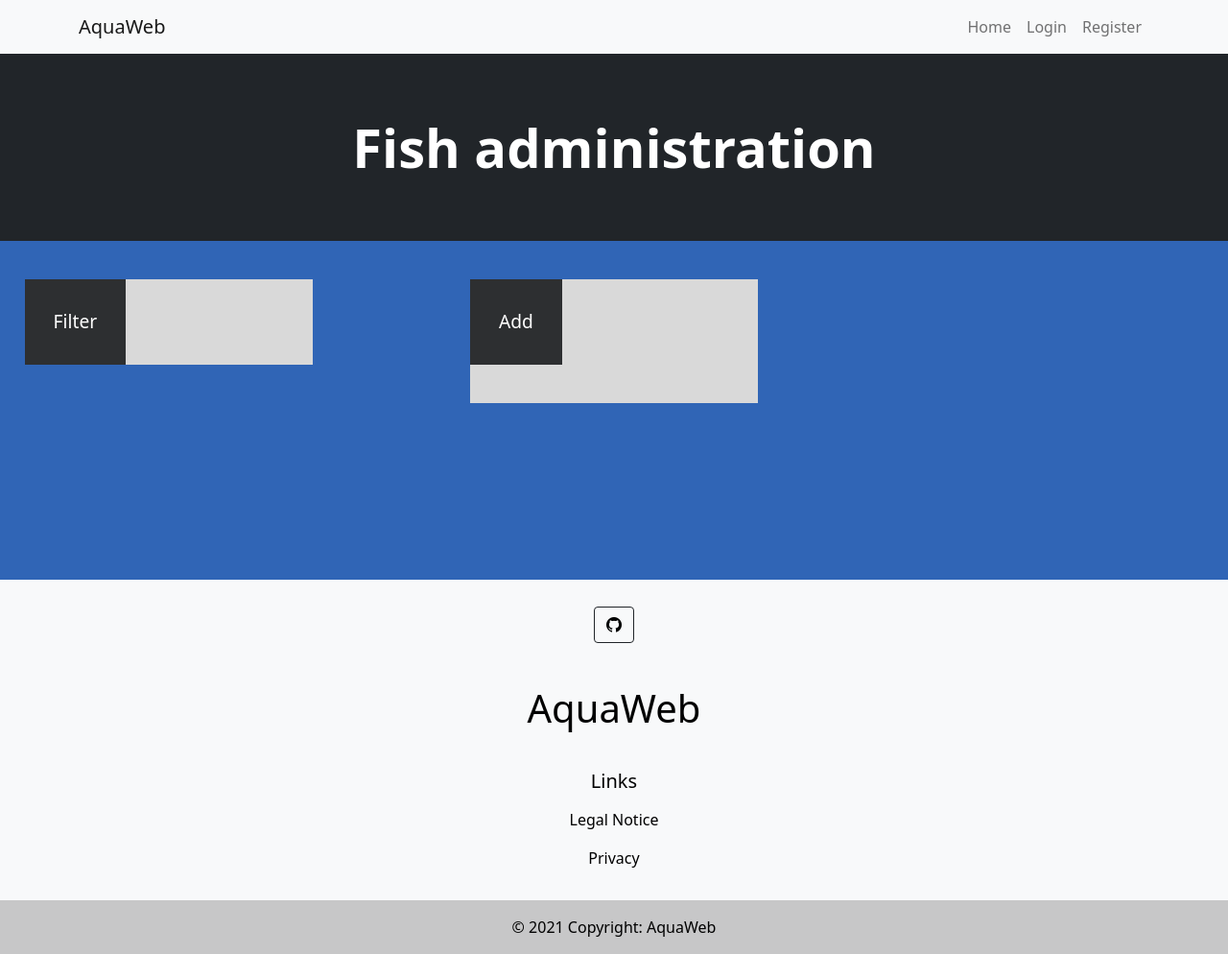
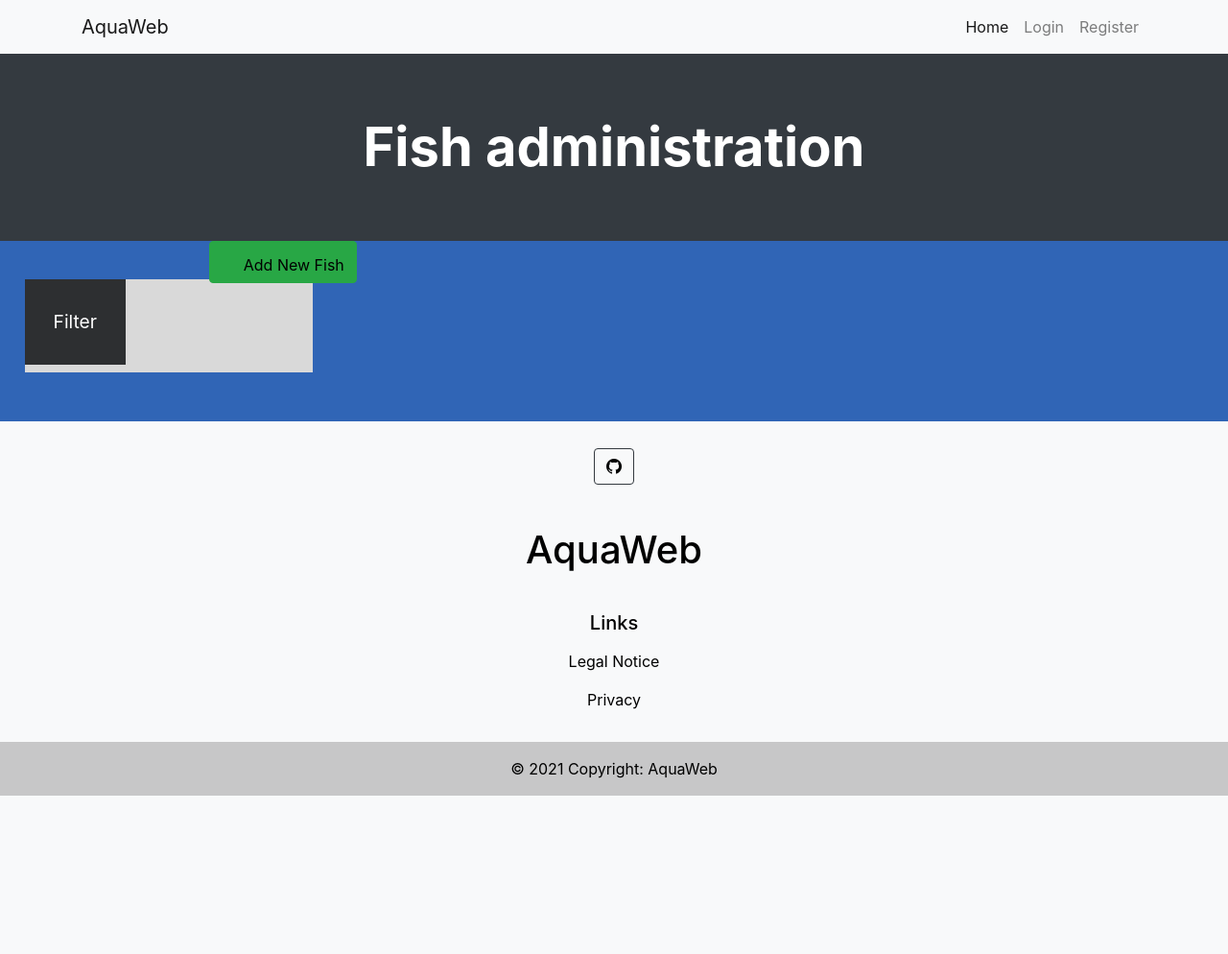
Before and after one commit to anticitizn/aquaweb, a PHP site: page /php/adminfish.php in a window 1280 px wide. Shown: the whole page at 96% size. After the commit the page ends 829 px from the top, so only its background shows below. Run offline with PHP 8.4, Linux system fonts and the light colour scheme; data that the repository does not hold is empty.

Commit message:
updated add-fish-button

```diff
--- a/php/adminfish.php
+++ b/php/adminfish.php
@@ -11,14 +11,21 @@
     <title>AquaWeb</title>
     <meta http-equiv="content-type" content="text/html;charset=utd-8" />
     <link href="https://cdn.jsdelivr.net/npm/bootstrap@5.1.3/dist/css/bootstrap.min.css" rel="stylesheet" integrity="sha384-1BmE4kWBq78iYhFldvKuhfTAU6auU8tT94WrHftjDbrCEXSU1oBoqyl2QvZ6jIW3" crossorigin="anonymous">
-    <link rel="stylesheet" href="../css/style.css">
-    <link rel="stylesheet" href="../css/shop.css">
-    <link rel="stylesheet" href="../css/dropdown-filter.css">
     <link rel="stylesheet" href="https://cdn.jsdelivr.net/npm/bootstrap-icons@1.5.0/font/bootstrap-icons.css">
     <link rel="icon" type="image/vnd.microsoft.icon" href="http://test.anticitizen.space/favicon.ico">
     <!--Favicon wird aktuell von Daniels Test-Server gezogen-->
     <script src="https://ajax.googleapis.com/ajax/libs/jquery/3.5.1/jquery.min.js"></script>
     <meta name="viewport" content="width=device-width, initial-scale=1">
+    <link rel="stylesheet" href="https://stackpath.bootstrapcdn.com/bootstrap/4.5.0/css/bootstrap.min.css">
+    <link rel="stylesheet" href="https://fonts.googleapis.com/icon?family=Material+Icons">
+    <link rel="stylesheet" href="https://maxcdn.bootstrapcdn.com/font-awesome/4.7.0/css/font-awesome.min.css">
+    <script src="https://code.jquery.com/jquery-3.5.1.min.js"></script>
+    <script src="https://cdn.jsdelivr.net/npm/popper.js@1.16.0/dist/umd/popper.min.js"></script>
+    <script src="https://stackpath.bootstrapcdn.com/bootstrap/4.5.0/js/bootstrap.min.js"></script>
+    <link rel="stylesheet" href="../css/style_adminuser.css">
+    <link rel="stylesheet" href="../css/style.css">
+    <link rel="stylesheet" href="../css/shop.css">
+    <link rel="stylesheet" href="../css/dropdown-filter.css">
 </head>
 
 <body>
@@ -87,21 +94,46 @@
             </nav>
         </aside>
 
-        <aside class="aside-right">
-                <nav class="filter-nav">
+        <form id="formaddfisharticle" action="?add=1" method="post">
 
-                    <label for="touchAdd"><span class="shop-filter">Add</span></label>
+            <ul>
+                <li><input type="name" id="addname" name="addname"hidden></li>
+                <li><input type="number" id="addprice" name="addprice" hidden></li>
+                <li><button type="submit" id="add" class="btn btn-outline-dark mt-auto" hidden>Add</button></li>
+            </ul>
+        </form>
+
+        <div class="col-sm-6">
+            <a href="#addEmployeeModal" class="btn btn-success" data-toggle="modal"><i class="material-icons">&#xE147;</i> <span>Add New Fish</span></a>
+        </div>
+        <!-- AddUser Modal HTML -->
+        <div id="addEmployeeModal" class="modal fade text-primary right-side">
+            <div class="modal-dialog">
+                <div class="modal-content">
                     <form id="formaddfisharticle" action="?add=1" method="post">
-                        <input type="checkbox" id="touchAdd">
-                        <ul class="slide">
-                            <li><label for="addname" class="filter-label">Name:</label><input type="name" id="addname" name="addname"></li>
-                            <li><label for="addprice" class="filter-label">Price:</label> <input type="number" id="addprice" name="addprice"></li>
-                            <li><button type="submit" id="add" class="btn btn-outline-dark mt-auto">Add</button>></li>
-                        </ul>
-                        <form>
-                </nav>
+                        <div class="modal-header">
+                            <h4 class="modal-title text-primary">Add Fish</h4>
+                            <button type="button" class="close" data-dismiss="modal" aria-hidden="false">&times;</button>
+                        </div>
+                        <div class="modal-body">
+                            <div class="form-group text-primary">
+                            <label for="addname" class="filter-label">Name</label>
+                            <input type="name" id="addname" name="addname">
+                            </div>
+                            <div class="form-group text-primary">
+                            <label for="addprice" class="filter-label">Price</label>
+                            <input type="number" id="addprice" name="addprice">
+                            </div>
+                        </div>
+                        <div class="modal-footer">
+                            <input type="button" class="btn btn-default" data-dismiss="modal" value="Cancel">
 
-        </aside>
+                            <button type="submit" id="add" class="btn btn-success">Add</button>
+                        </div>
+                    </form>
+                </div>
+            </div>
+        </div>
 
 
 
```
Also changed, not shown: php/shop.php (+4 -4 lines), _infos/readme.txt, css/style_adminuser.css (line endings or trailing spaces), language-website.png (added).
